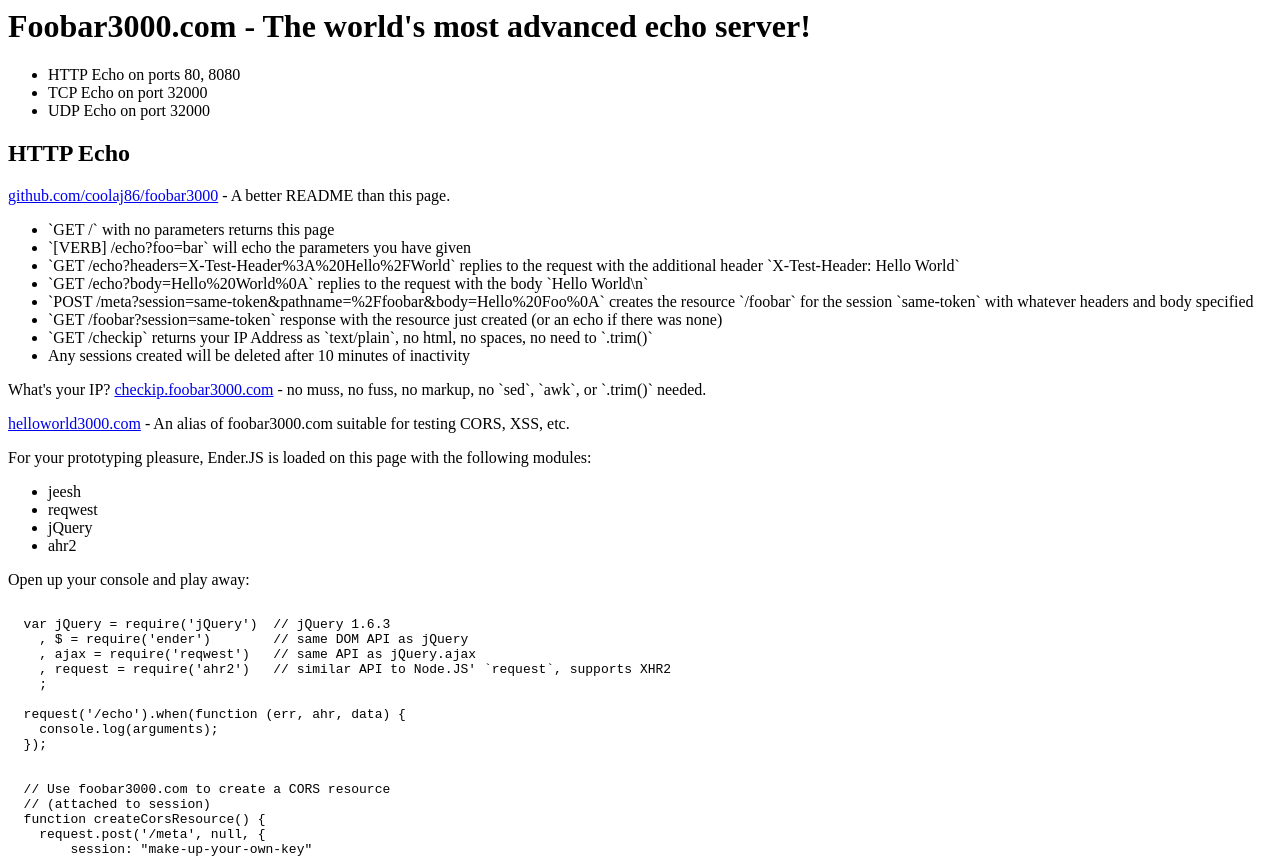
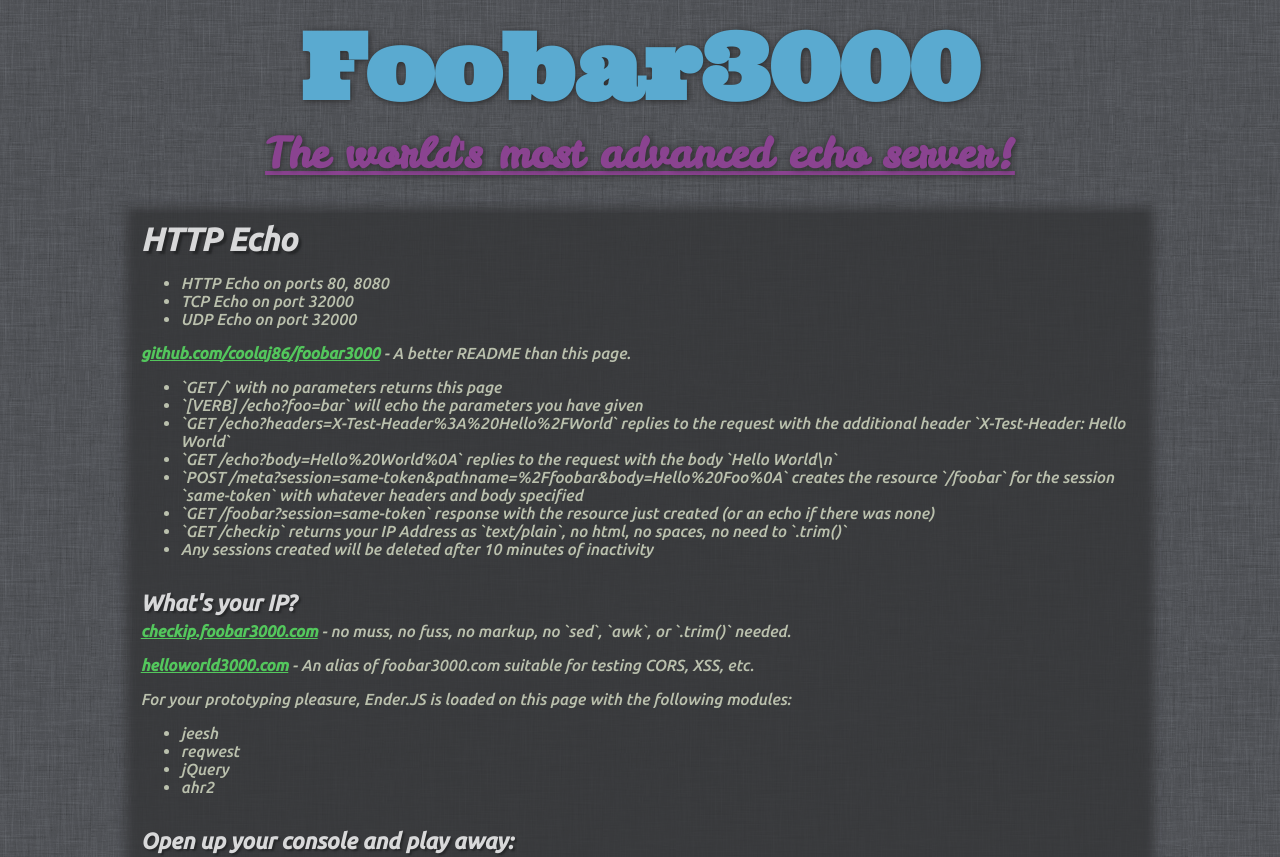
Before and after one commit to coolaj86/foobar3000, a website: page index.html in a window 1280 px wide. Shown: the top 857 px of the page. Drawn offline with Linux system fonts and the light colour scheme.

Commit message:
Added style to foobar3000

```diff
--- /dev/null
+++ b/assets/style.css
@@ -0,0 +1,63 @@
+@import url(http://fonts.googleapis.com/css?family=Ubuntu:500italic|Leckerli+One|Ultra);
+
+body {
+  font-family: 'Ubuntu', sans-serif;
+  background-image: url('/assets/fabric.png');
+}
+
+#header {
+  font-family: 'Ultra', monospace;
+  font-size: 570%;
+  margin-bottom: 0px;
+  color: #5aaad0;
+}
+
+#tagline {
+  font-family: 'Leckerli One', monospace;
+  font-size: 260%;
+  margin-top: 0px;
+  color: #8a4390;
+  text-decoration: underline;
+}
+
+#top {
+  margin-left: auto;
+  margin-right: auto;
+  text-align: center;
+  width: 70%;
+/*  background-color: rgba(238, 234, 225, 1.000); */
+  text-shadow: rgba(42, 42, 43, 1.000) 1px 1px 6px;
+}
+
+.section {
+  width: 79%;
+  background-color: rgba(52, 53, 55, 1.000);
+  margin-top: 2em;
+  margin-bottom: 1em;
+  margin-left: auto;
+  margin-right: auto;
+  padding: 5px;
+  color: rgba(213, 220, 195, 1.000);
+  box-shadow: 0 4px 10px 10px rgba(52, 53, 55, 1.000);
+  opacity: 0.8;
+}
+
+h2.section_head {
+  color: rgba(250, 250, 250, 1.000);
+  font-size: 200%;
+  margin-top: 0.1em;
+  margin-bottom: 0.3em;
+  text-shadow: rgba(28, 29, 30, 1.000) 3px 3px 2px;
+}
+
+h3.section_head {
+  color: rgba(250, 250, 250, 1.000);
+  font-size: 140%;
+  margin-top: 1.4em;
+  margin-bottom: 0.3em;
+  text-shadow: rgba(28, 29, 30, 1.000) 2px 2px 2px;
+}
+
+a:link    { color: rgba(84, 228, 94, 1.000); text-decoration: underline; font-weight: bold; }
+a:active  { color: rgba(70, 135, 49, 1.000); text-decoration: underline; font-weight: bold; }
+a:visited { color: rgba(70, 135, 49, 1.000); text-decoration: underline; font-weight: bold; }
--- a/index.html
+++ b/index.html
@@ -1,18 +1,22 @@
 <html>
   <head>
+    <link rel='stylesheet' href='/assets/style.min.css' type='text/css' />
     <title>Foobar3000 - the world's most advanced test server</title>
     <script src="assets/ender.js"></script>
   </head>
   <body>
-    <h1>Foobar3000.com - The world's most advanced echo server!</h1>
+    <div id="top">
+      <h1 id='header'>Foobar3000</h1>
+      <h1 id='tagline'>The world's most advanced echo server!</h1>
+    </div>
+
+  <div id="http" class="section">
+    <h2 class='section_head'>HTTP Echo</h2>
     <ul>
         <li>HTTP Echo on ports 80, 8080</li>
         <li>TCP Echo on port 32000</li>
         <li>UDP Echo on port 32000</li>
     </ul>
-
-  <div id="http">
-    <h2>HTTP Echo</h2>
     <p>
       <a href="https://github.com/coolaj86/foobar3000">github.com/coolaj86/foobar3000</a> - A better README than this page.
     </p>
@@ -27,7 +31,7 @@
       <li>Any sessions created will be deleted after 10 minutes of inactivity</li>
     </ul>
     <p>
-      What's your IP? <a href="http://checkip.foobar3000.com">checkip.foobar3000.com</a> - no muss, no fuss, no markup, no `sed`, `awk`, or `.trim()` needed.
+      <h3 class='section_head'>What's your IP?</h2> <a href="http://checkip.foobar3000.com">checkip.foobar3000.com</a> - no muss, no fuss, no markup, no `sed`, `awk`, or `.trim()` needed.
     </p>
     <p>
       <a href="http://helloworld3000.com">helloworld3000.com</a> - An alias of foobar3000.com suitable for testing CORS, XSS, etc.
@@ -39,9 +43,9 @@
       <li>jQuery</li>
       <li>ahr2</li>
     </ul>
-    Open up your console and play away:
+    <h3 class='section_head'>Open up your console and play away:</h3>
     <pre>
-<code>
+<code class="javascript">
   var jQuery = require('jQuery')  // jQuery 1.6.3
     , $ = require('ender')        // same DOM API as jQuery
     , ajax = require('reqwest')   // same API as jQuery.ajax
@@ -84,10 +88,10 @@
     </pre>
   </div>
 
-  <div id="tcp">
-    <h2>TCP Echo</h2>
+  <div id="tcp" class="section">
+    <h2 class='section_head'>TCP Echo</h2>
 
-    Persistent connection:
+    <h3 class='section_head'>Persistent connection:</h3>
     <pre><code>
       nc -l -p 5000 # GNU netcat
       # nc -l 5000 # BSD netcat
@@ -116,10 +120,10 @@
     </ul>
   </div>
 
-  <div id="udp">
-    <h2>UDP Echo</h2>
+  <div id="udp" class="section">
+    <h2 class='section_head'>UDP Echo</h2>
 
-    Persistent (responds from bound listener):
+    <h3 class='section_head'>Persistent (responds from bound listener):</h3>
     <pre><code>
       nc -u -l -p 5000 # BSD netcat
 
```
Also changed, not shown: assets/fabric.png (added), assets/style.min.css (added).
